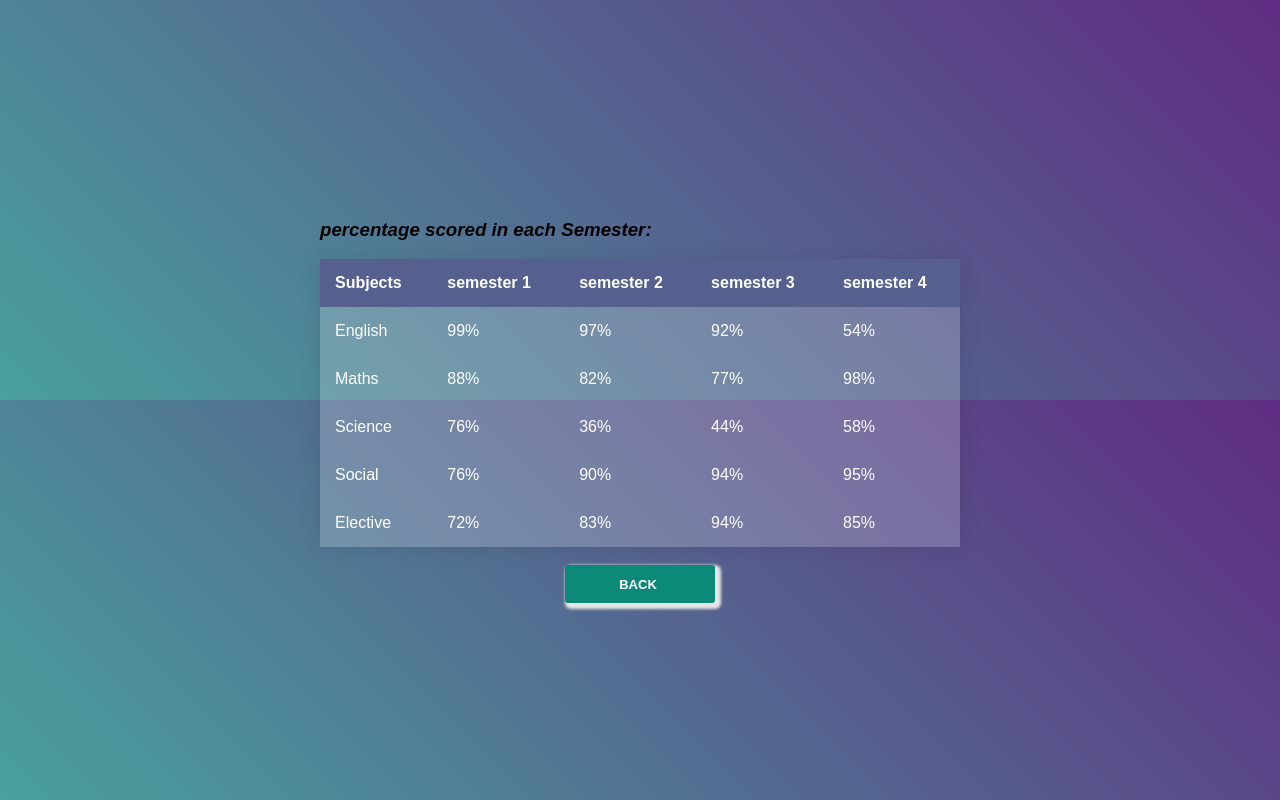
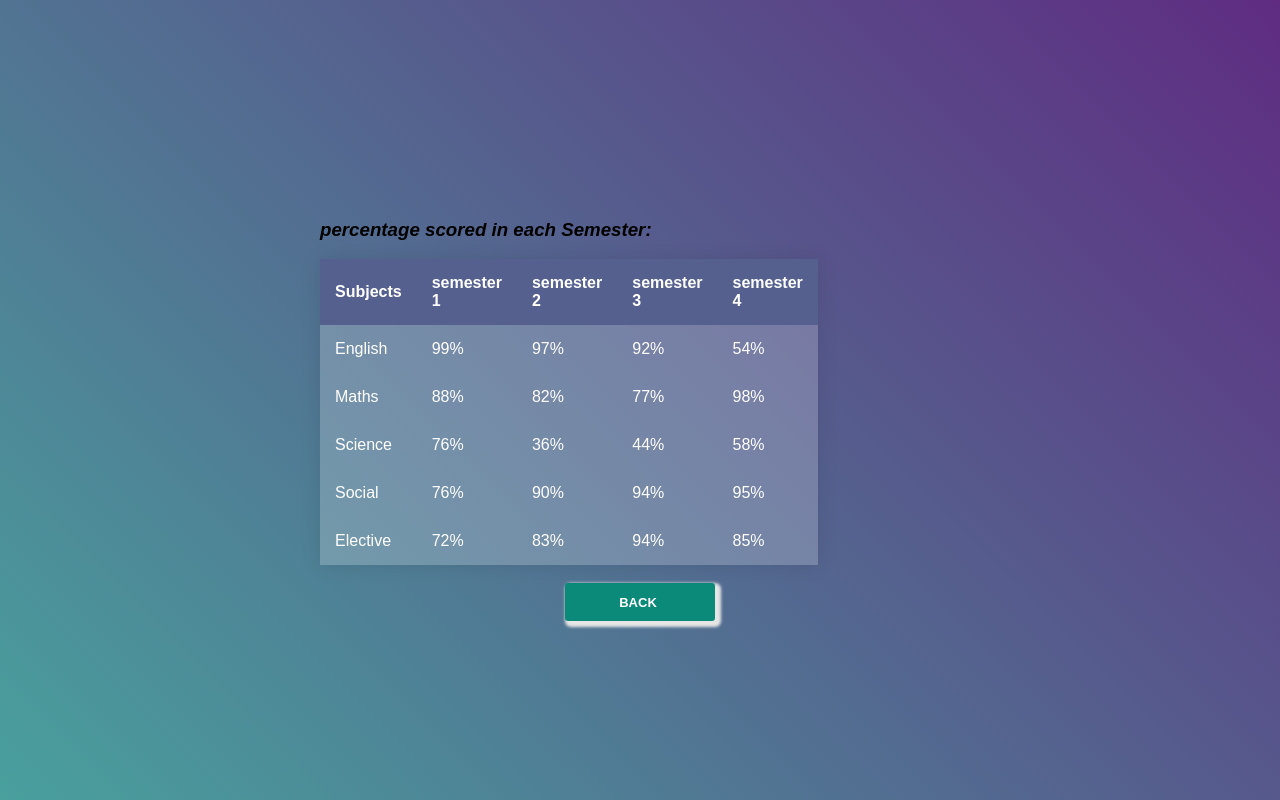
Before and after one commit to SaduriyaJ/2.github.io, a plain HTML site: page index1.html in a window 1280 px wide. Drawn offline with Linux system fonts and the light colour scheme.

Commit message:
Update style1.css

```diff
--- a/style1.css
+++ b/style1.css
@@ -1,6 +1,6 @@
 html,
 body {
-	height: 50%;
+	height: 100%;
 }
 
 body {
@@ -15,14 +15,14 @@ body {
 	top: 50%;
 	left: 50%;
 	transform: translate(-50%, -50%);
-	 width: 50%;
+    width: 50%;
     height: 50%;
 }
 
 table {
-	width: 100%;
+	width: 50%;
 	border-collapse: collapse;
-        overflow:hidden;
+	overflow: hidden;
 	box-shadow: 0 0 20px rgba(0,0,0,0.1);
 }
 
@@ -84,10 +84,10 @@ tbody {
     border:none;
     text-transform: uppercase;
 }
-@media only screen and (min-width: 900px) {
+@media only screen and (min-width: 300px) {
     /* horizontal scrollbar for tables if mobile screen */
     .tablemobile {
         overflow-x: auto;
-        display: block;
+        display: auto;
     }
 }
```
